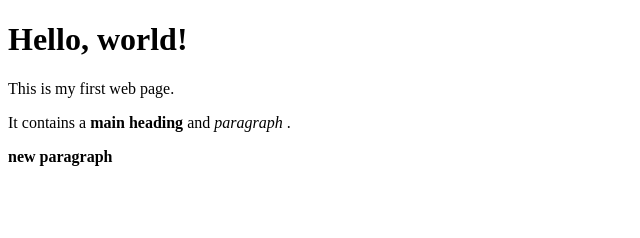
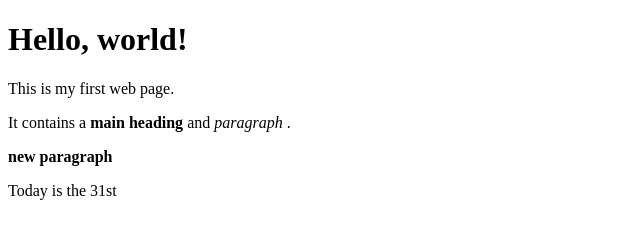
Before and after one commit to sandeshShahapur/workshop, a plain HTML site: page index.html in a window 1280 px wide. Shown: the whole page, without its empty margins (0-640 px from the left). Drawn offline with Linux system fonts and the light colour scheme.

Commit message:
added date in main

```diff
--- a/index.html
+++ b/index.html
@@ -11,5 +11,7 @@
         </p>
 
         <p> <b>new paragraph</b> </p>
+
+        <p> Today is the 31st </p>
     </body>
 </html>
```
